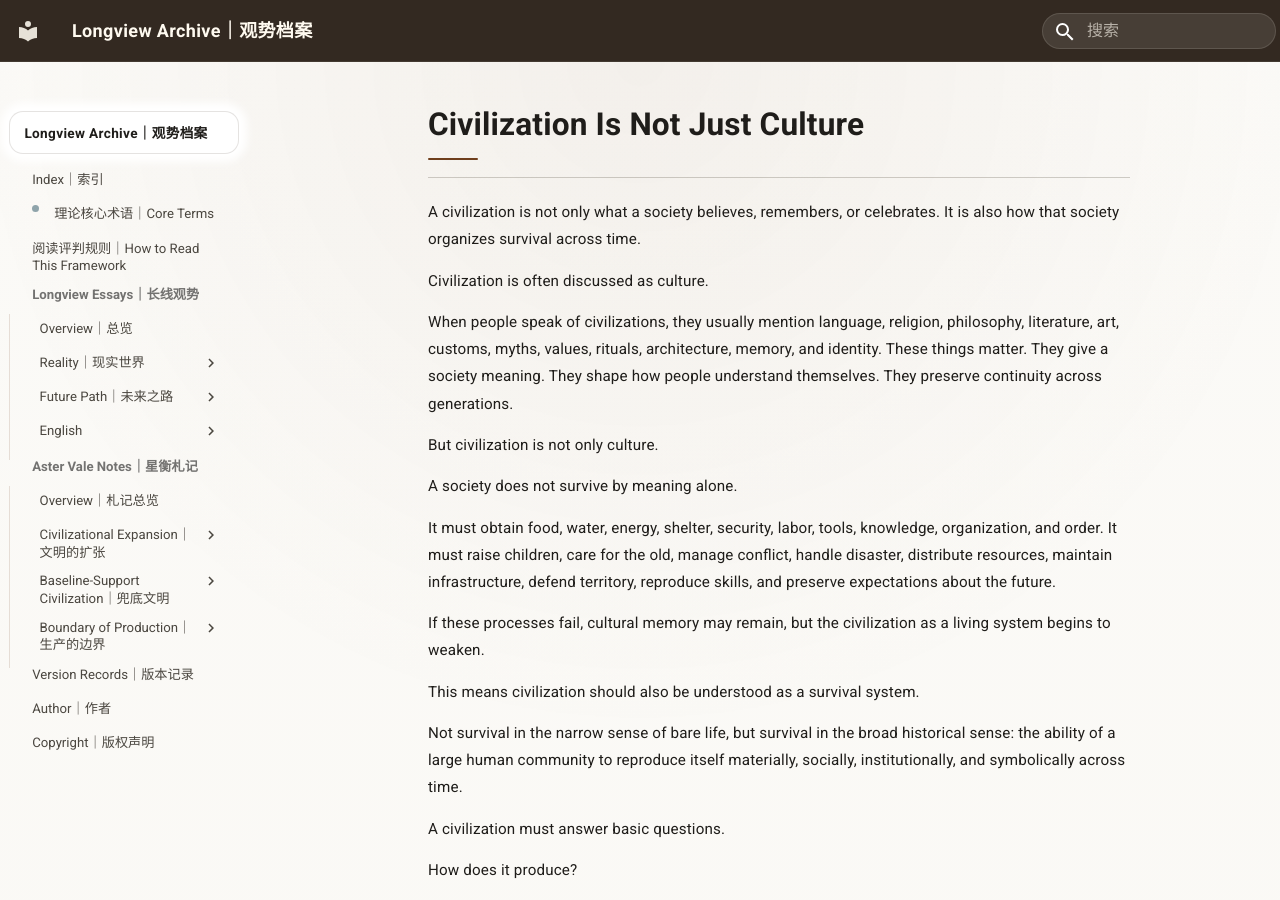
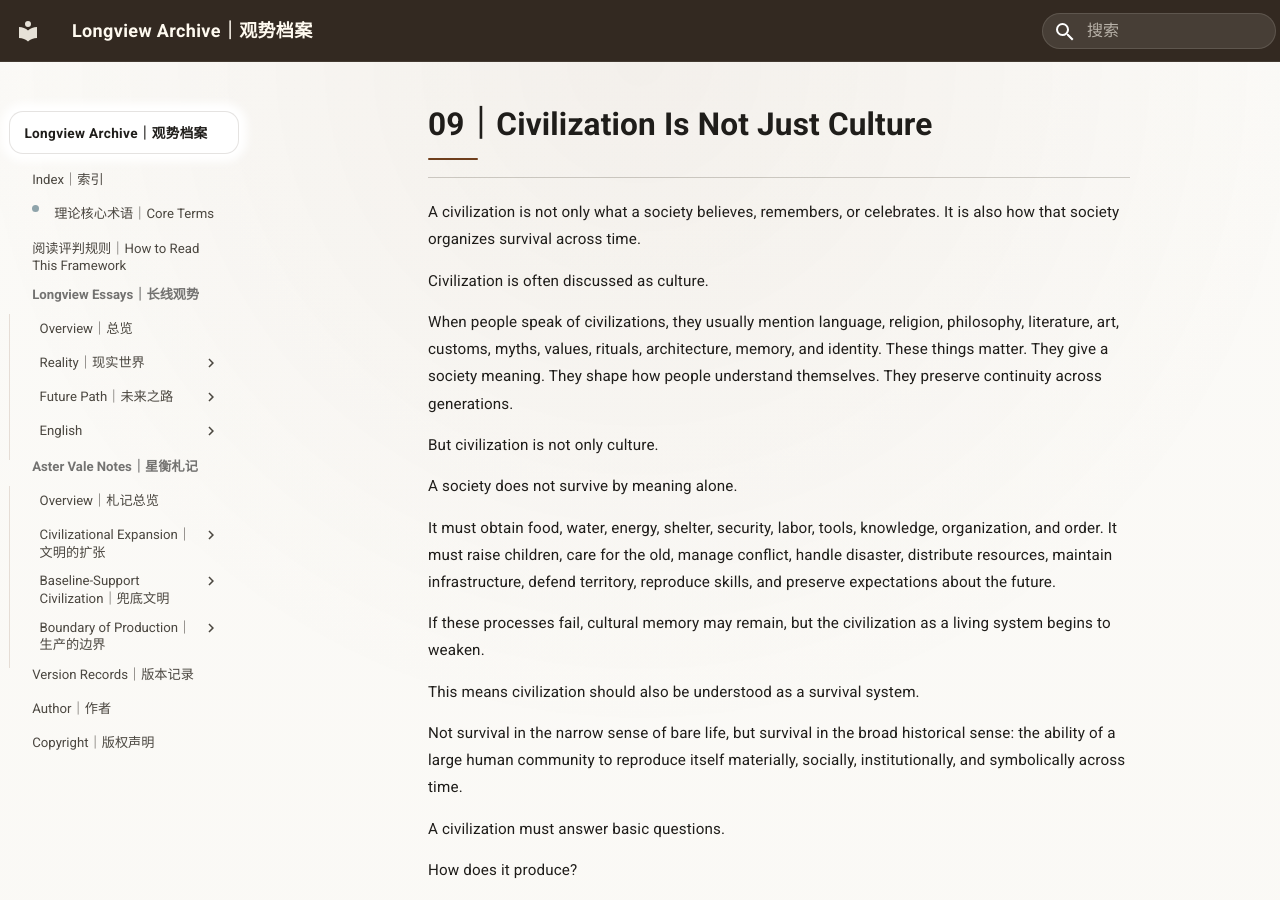
Before and after one commit to guanshi1688/longview-archive, an MkDocs documentation site: the page built from docs/essays/notes/english/Architecture/09-civilization-is-not-just-culture.md, in a window 1280 px wide and 900 px high. Built offline with MkDocs 1.6.1 and Material for MkDocs 9.7.7, drawn with Linux system fonts in a browser that asks for light colours.

Commit message:
Update 09-civilization-is-not-just-culture.md

```diff
--- a/docs/essays/notes/english/Architecture/09-civilization-is-not-just-culture.md
+++ b/docs/essays/notes/english/Architecture/09-civilization-is-not-just-culture.md
@@ -1,4 +1,4 @@
-# Civilization Is Not Just Culture
+# 09｜Civilization Is Not Just Culture
 
 A civilization is not only what a society believes, remembers, or celebrates. It is also how that society organizes survival across time.
 
```
